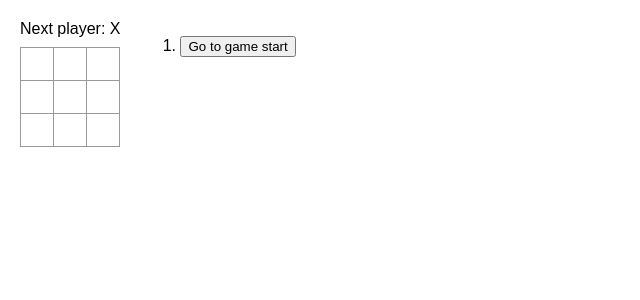
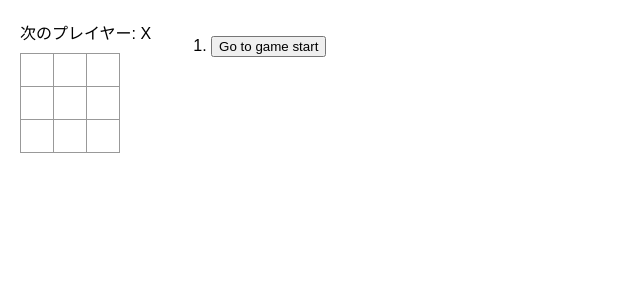
Before and after one commit to junseinagao/praha-challenge-react-tutorial, a React (Vite) app: page / in a window 1280 px wide. Shown: the top 300 px of the page, without its empty margins (0-640 px from the left). Built offline with nearby package versions, Linux system fonts and the light colour scheme.

Commit message:
test: 🧪 Next player -> 次のプレイヤー

```diff
--- a/src/components/Board.tsx
+++ b/src/components/Board.tsx
@@ -46,7 +46,7 @@ export const Board: FC<BoardProps> = ({ xIsNext, squares, onPlay }) => {
   if (winner) {
     status = "Winner: " + winner;
   } else {
-    status = "Next player: " + (xIsNext ? "X" : "O");
+    status = "次のプレイヤー: " + (xIsNext ? "X" : "O");
   }
 
   return (
```
Also changed, not shown: 1 other file (tests, documents, lock files or other folders).
